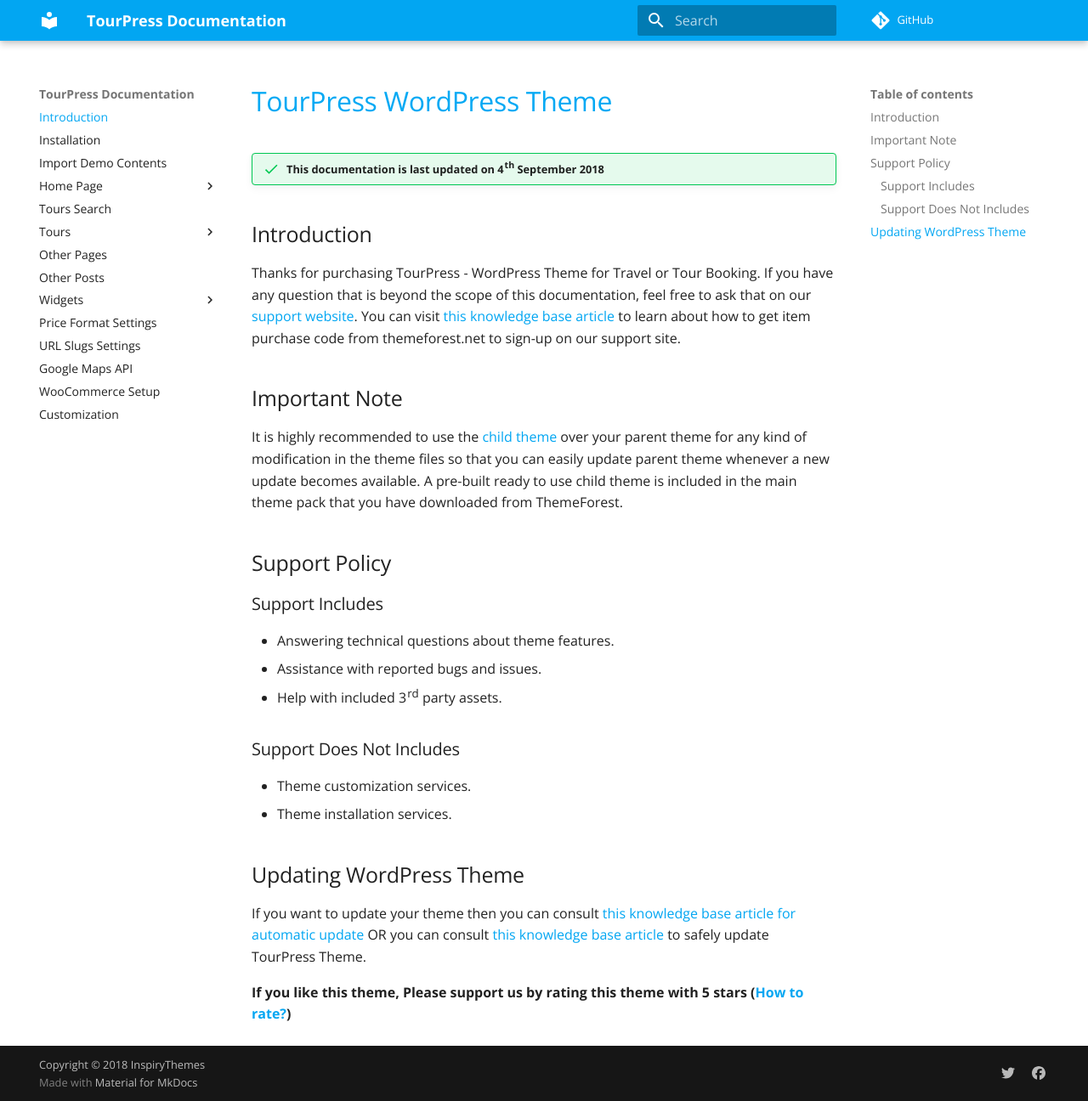
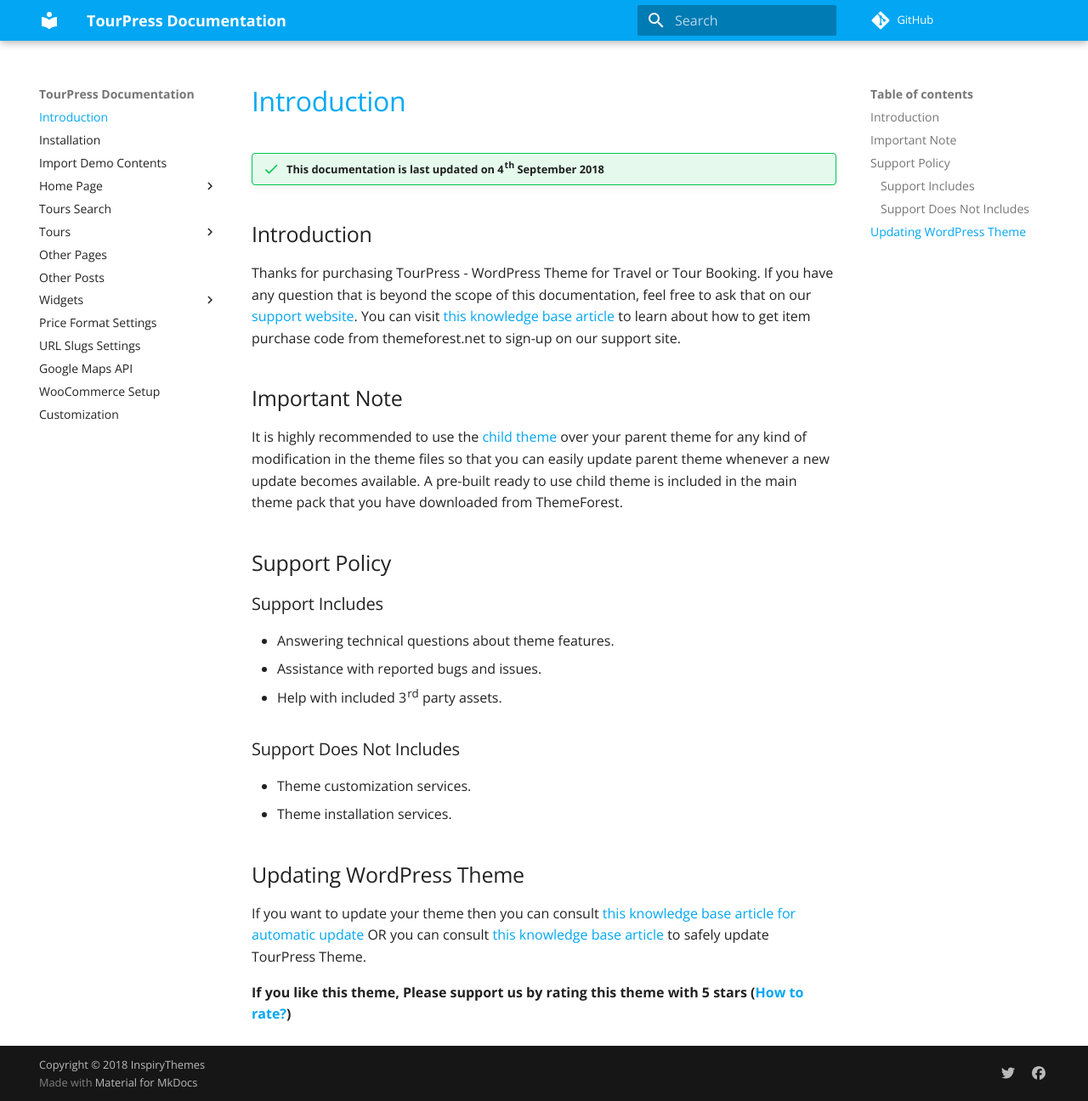
Before and after one commit to fahidjavid/doc-test, an MkDocs documentation site: the page built from docs/index.md, in a window 1280 px wide and 1296 px high. Shown: the whole window at 85% size. Built offline with MkDocs 1.6.1 and Material for MkDocs 9.7.7, drawn with Linux system fonts in a browser that asks for light colours; comment, search, counter and statistics services are not loaded.

Commit message:
Minor Improvements

```diff
--- a/docs/index.md
+++ b/docs/index.md
@@ -1,5 +1,3 @@
-# TourPress WordPress Theme
-
 !!! success "This documentation is last updated on 4th September 2018"
 
 ## Introduction
--- a/docs/stylesheets/style.css
+++ b/docs/stylesheets/style.css
@@ -11,3 +11,7 @@
     font-weight: 500;
     color: #03a9f4;
 }
+
+.md-typeset h2 {
+    font-weight: 400;
+}
```
Also changed, not shown: README.MD (+1 -1 lines).
